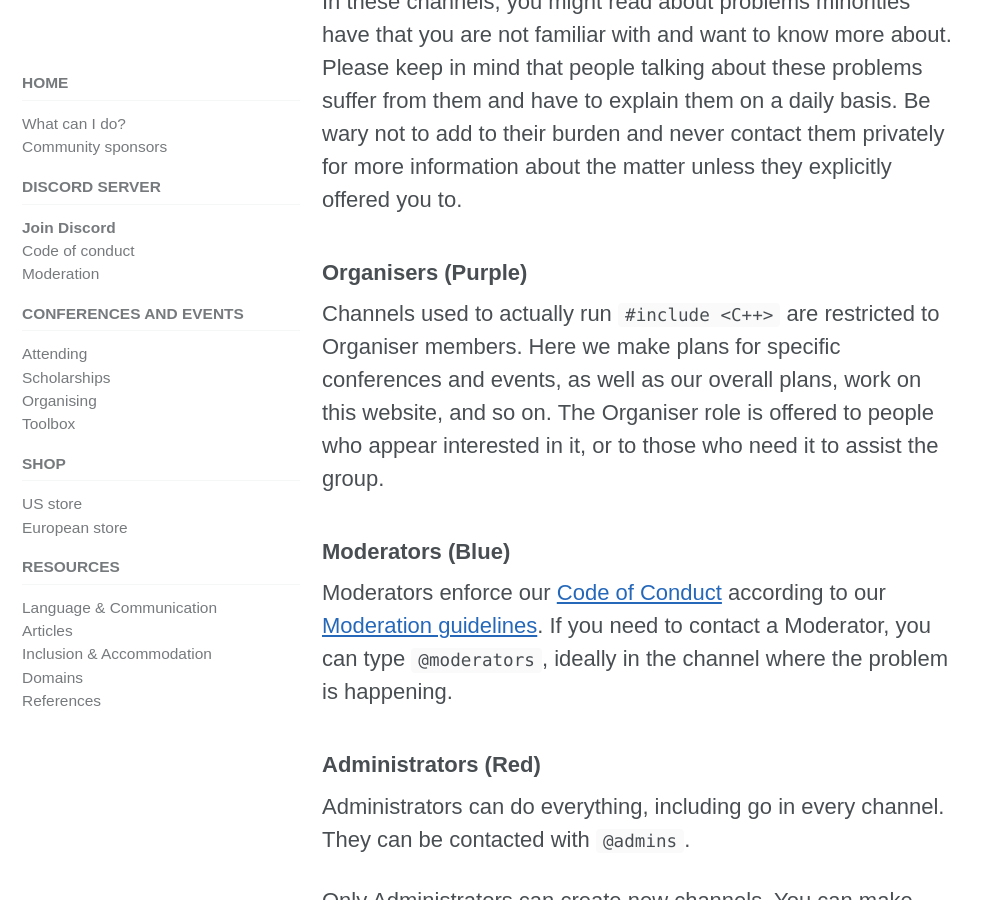
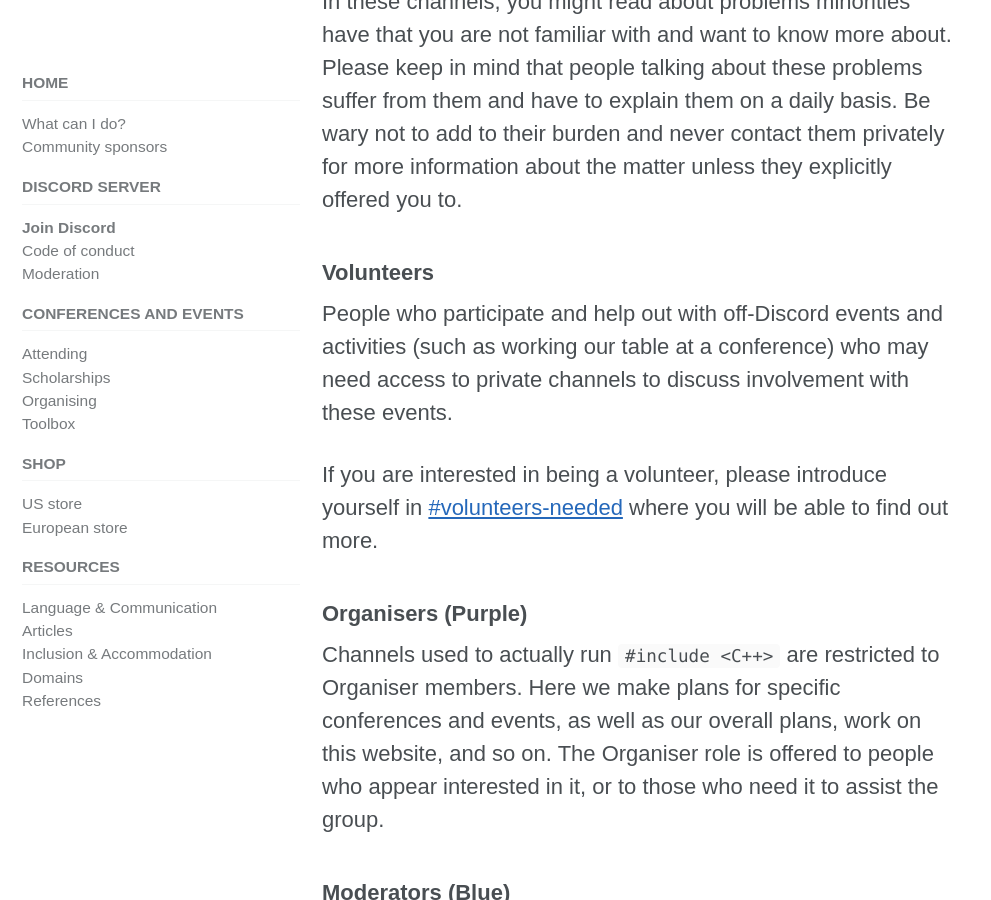
Before and after one commit to include-cpp/include-cpp.github.io, a Jekyll site: the page built from discord/index.md, in a window 1280 px wide and 900 px high, scrolled down 10083 px. Shown: the whole window, without its empty margins (0-991 px from the left). Built offline with Jekyll 4.4.1, drawn with Linux system fonts in a browser that asks for light colours; cached includes are drawn as plain includes; nearby versions of some CDN libraries.

Commit message:
Added description of Volunteer role
With @KateGregory

```diff
--- a/discord/index.md
+++ b/discord/index.md
@@ -158,6 +158,12 @@ These protected channels are restricted to Established users as a privacy mechan
 
 In these channels, you might read about problems minorities have that you are not familiar with and want to know more about. Please keep in mind that people talking about these problems suffer from them and have to explain them on a daily basis. Be wary not to add to their burden and never contact them privately for more information about the matter unless they explicitly offered you to.
 
+#### Volunteers
+
+People who participate and help out with off-Discord events and activities (such as working our table at a conference) who may need access to private channels to discuss involvement with these events.
+
+If you are interested in being a volunteer, please introduce yourself in [\#volunteers-needed](https://discordapp.com/channels/400588936151433218/932233683631489064) where you will be able to find out more.
+
 #### Organisers (Purple)
 
 Channels used to actually run `#include <C++>` are restricted to Organiser members. Here we make plans for specific conferences and events, as well as our overall plans, work on this website, and so on. The Organiser role is offered to people who appear interested in it, or to those who need it to assist the group.
```
